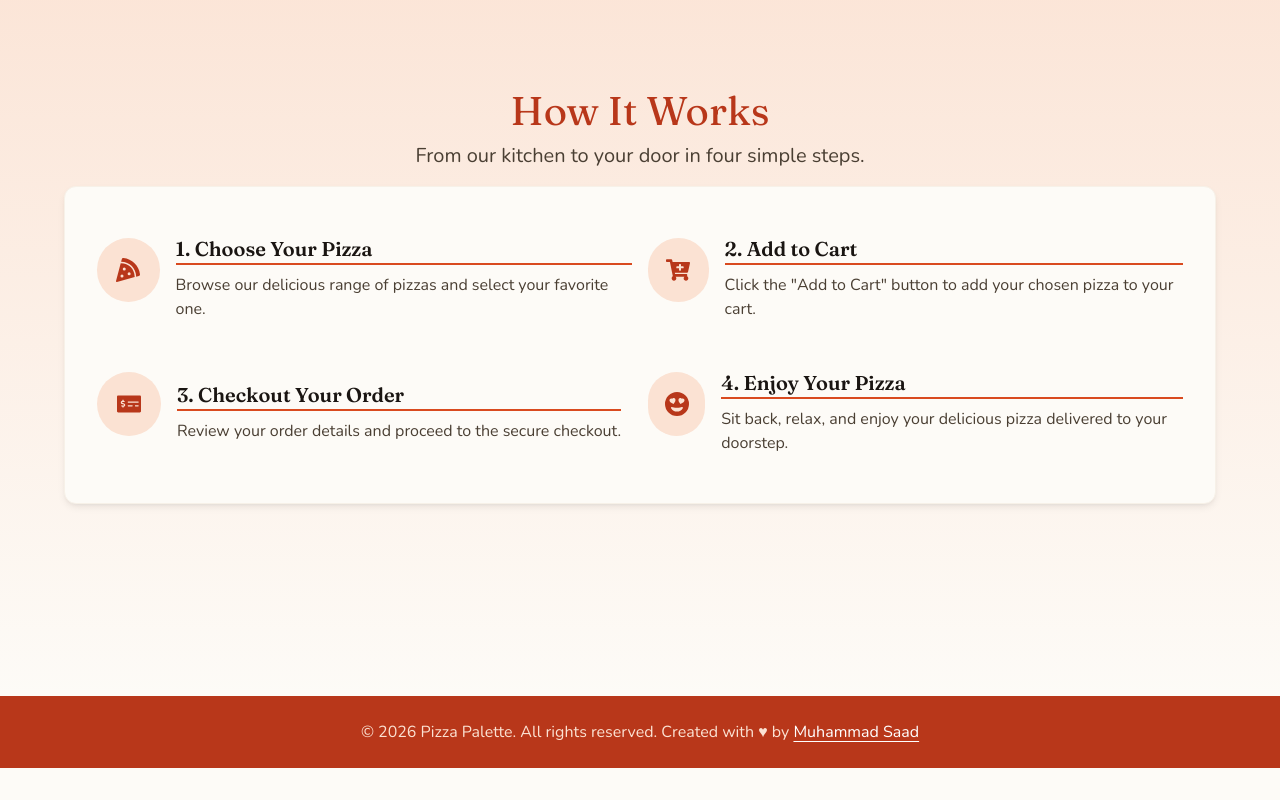
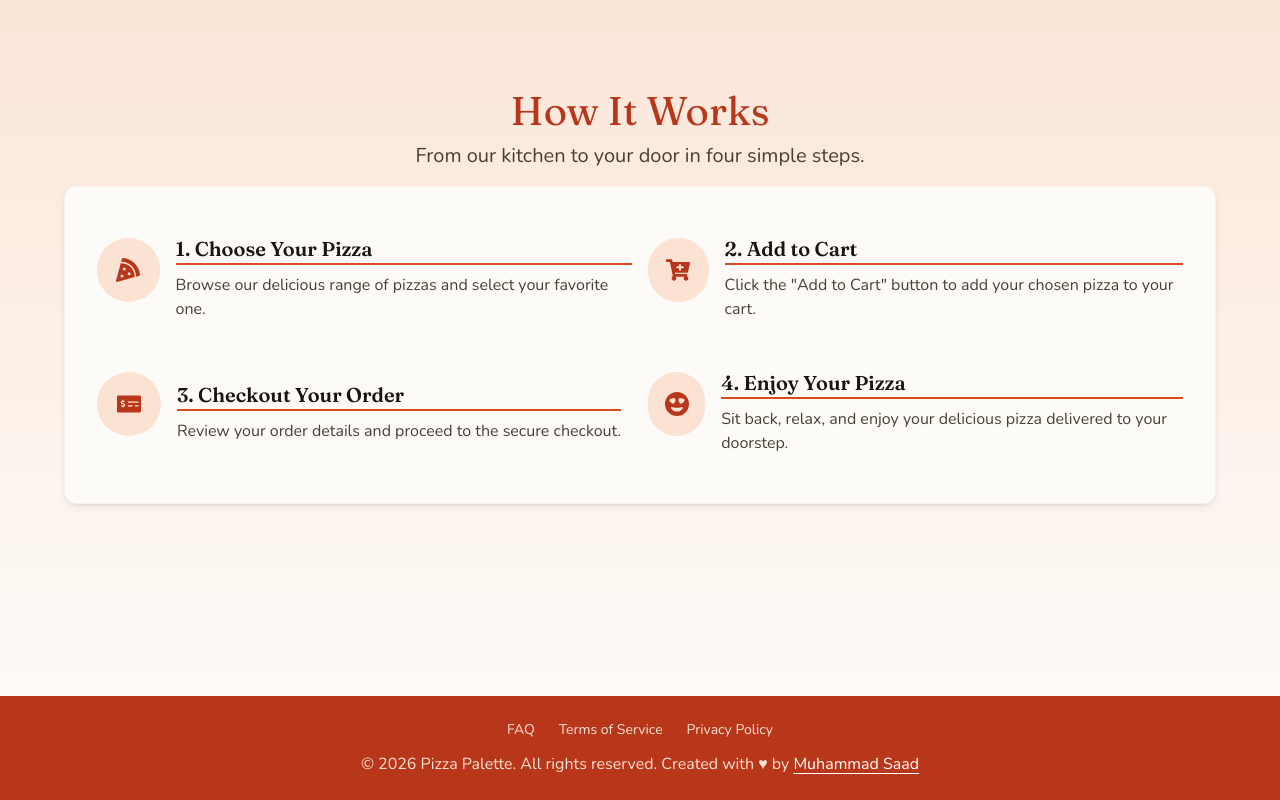
Before and after one commit to itxSaaad/pizza-palette-app-mern-OIBSIP-task-1, a React (Vite) app in the folder client/: page / in a window 1280 px wide. Shown: the part 1784-2584 px from the top of the page. Before the commit the page ends 2552 px from the top, so only its background shows below. Built offline with nearby package versions, Linux system fonts and the light colour scheme; no server answers.

Commit message:
feat: add branded 404 page, link FAQ/Terms/Privacy from footer

```diff
--- a/client/src/components/layout/Footer.jsx
+++ b/client/src/components/layout/Footer.jsx
@@ -1,7 +1,20 @@
+import { Link } from 'react-router-dom';
+
 function Footer() {
   return (
     <footer className="bg-primary-600 py-6">
-      <div className="flex flex-row justify-center items-center container mx-auto text-primary-100 text-center px-4">
+      <div className="flex flex-col items-center justify-center container mx-auto text-primary-100 text-center px-4 space-y-3">
+        <nav className="flex flex-row flex-wrap justify-center gap-x-6 gap-y-2 text-sm">
+          <Link to="/faq" className="hover:text-white underline-offset-4 hover:underline">
+            FAQ
+          </Link>
+          <Link to="/terms" className="hover:text-white underline-offset-4 hover:underline">
+            Terms of Service
+          </Link>
+          <Link to="/privacy" className="hover:text-white underline-offset-4 hover:underline">
+            Privacy Policy
+          </Link>
+        </nav>
         <p>
           &copy; {new Date().getFullYear()} Pizza Palette. All rights reserved. Created with ♥ by{' '}
           <a
--- a/client/src/main.jsx
+++ b/client/src/main.jsx
@@ -35,6 +35,7 @@ import ResetPasswordScreen from './screens/User/ResetPasswordScreen.jsx';
 import OrderDetailScreen from './screens/User/OrderDetailScreen.jsx';
 import CheckoutSuccessScreen from './screens/CheckoutSuccessScreen.jsx';
 import CheckoutCancelScreen from './screens/CheckoutCancelScreen.jsx';
+import NotFoundScreen from './screens/NotFoundScreen.jsx';
 
 // Create Router
 const router = createBrowserRouter([
@@ -151,6 +152,10 @@ const router = createBrowserRouter([
         path: '/privacy',
         element: <PrivacyScreen />,
       },
+      {
+        path: '*',
+        element: <NotFoundScreen />,
+      },
     ],
   },
 ]);
--- /dev/null
+++ b/client/src/screens/NotFoundScreen.jsx
@@ -0,0 +1,30 @@
+import { Link } from 'react-router-dom';
+import { GiPizzaSlice } from 'react-icons/gi';
+
+import Button from '../components/ui/Button';
+
+function NotFoundScreen() {
+  return (
+    <section className="min-h-screen flex flex-col items-center justify-center px-6 sm:px-16 bg-neutral-50 text-center">
+      <GiPizzaSlice className="text-primary-300 text-8xl mb-6" aria-hidden="true" />
+      <h1 className="font-display text-h1 text-primary-600 mb-3">
+        This Slice Went Missing
+      </h1>
+      <p className="text-neutral-700 text-lg mb-8 max-w-md">
+        We couldn&apos;t find the page you were looking for. It might have
+        been moved, or the link might be off &mdash; but the menu is still
+        right where you left it.
+      </p>
+      <div className="flex flex-col sm:flex-row gap-4">
+        <Link to="/">
+          <Button variant="primary">Back to Home</Button>
+        </Link>
+        <Link to="/menu">
+          <Button variant="outline">Browse the Menu</Button>
+        </Link>
+      </div>
+    </section>
+  );
+}
+
+export default NotFoundScreen;
```
